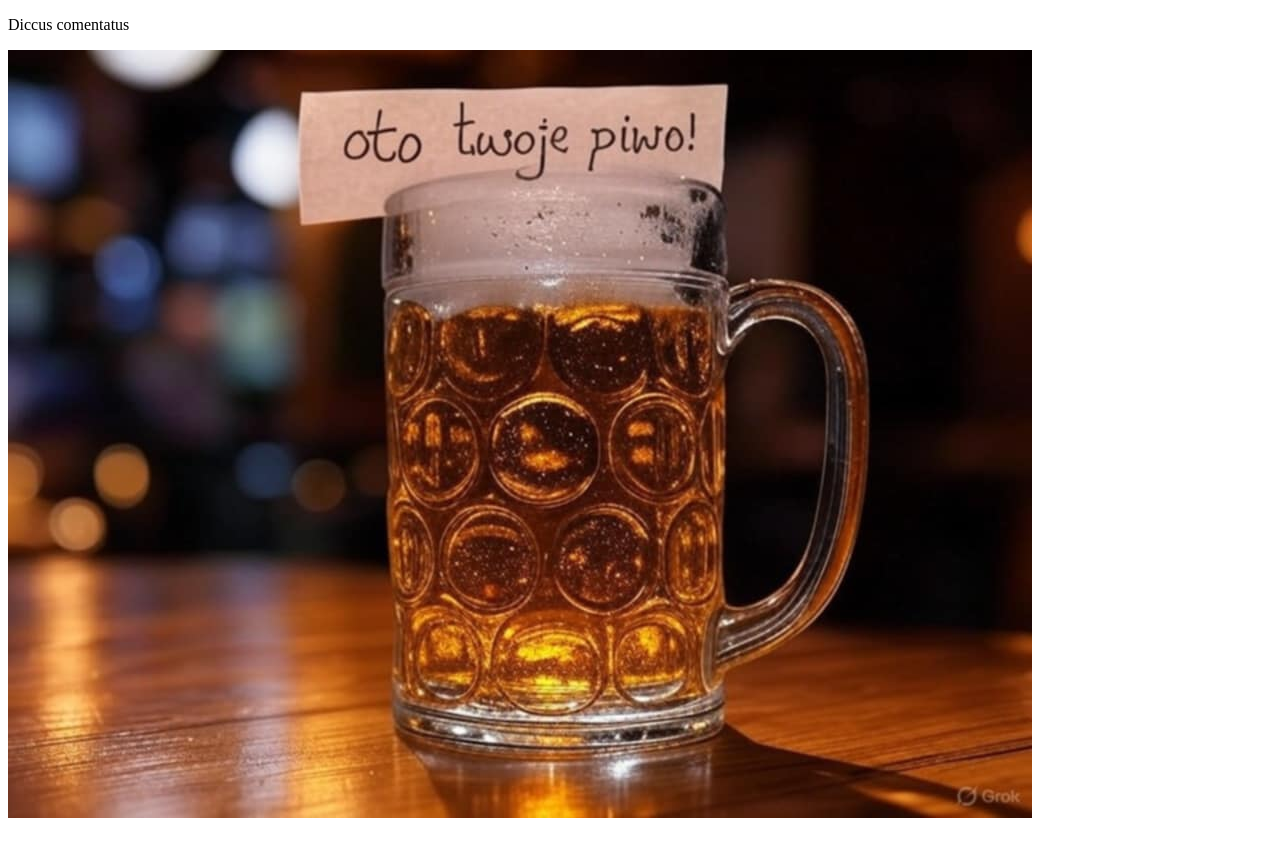
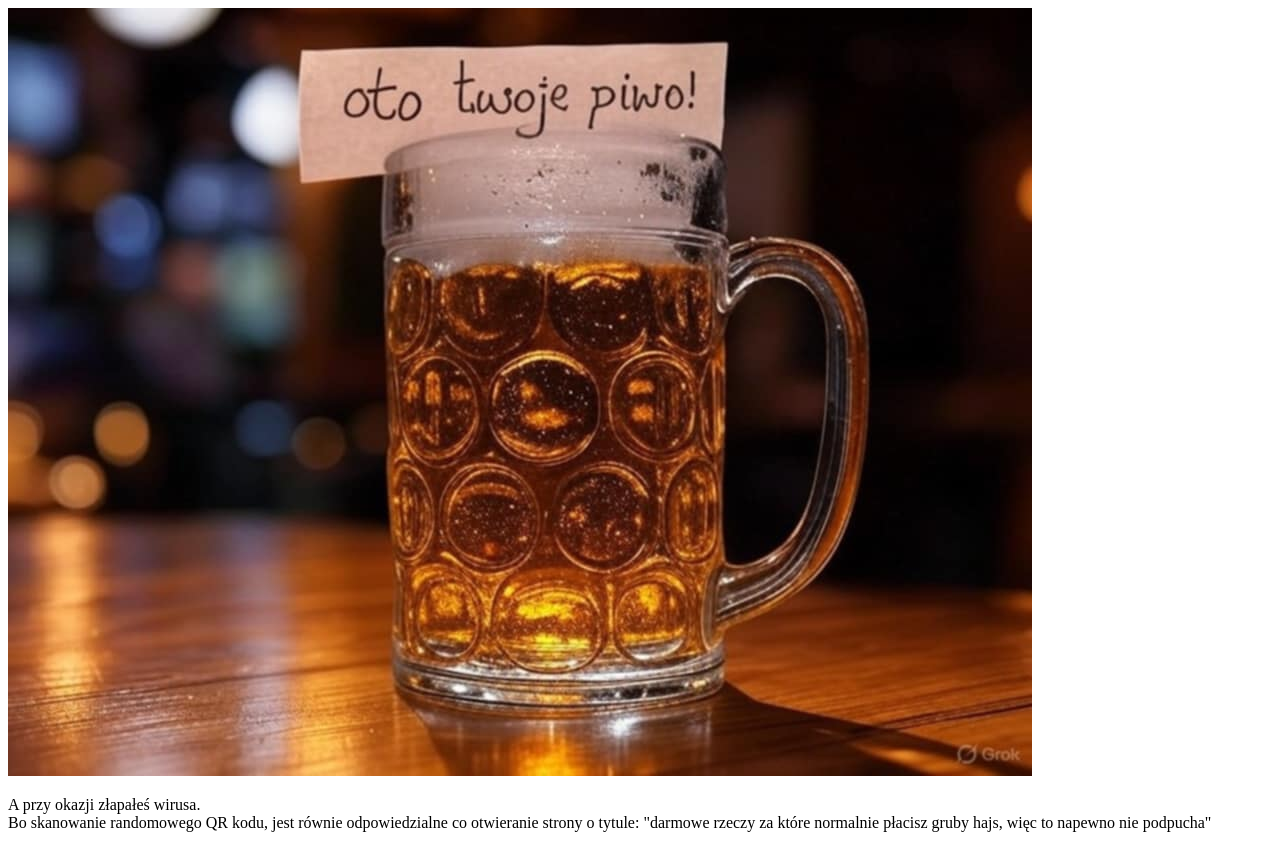
Before and after one commit to dotscom24/test_QR_site, a plain HTML site: page index.html in a window 1280 px wide. Drawn offline with Linux system fonts and the light colour scheme.

Commit message:
tekst dla tekstu

```diff
--- a/index.html
+++ b/index.html
@@ -15,8 +15,15 @@
   </head>
 
   <body>
-  <p>Diccus comentatus</p>
+    <div>
     <img src="images/main_test_grahpdick.jpg" alt = "lol, niepodziewałem się niewidomych skanujących kod QR">
+    </div>
+
+    <div>
+    <p>A przy okazji złapałeś wirusa.<br>
+      Bo skanowanie randomowego QR kodu, jest równie odpowiedzialne co otwieranie strony o tytule:
+      "darmowe rzeczy za które normalnie płacisz gruby hajs, więc to napewno nie podpucha"</p>
+    </div>
   </body>
 
 </html>
```
